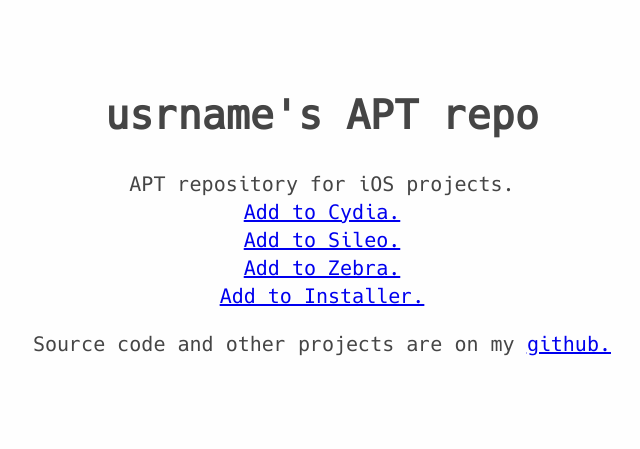
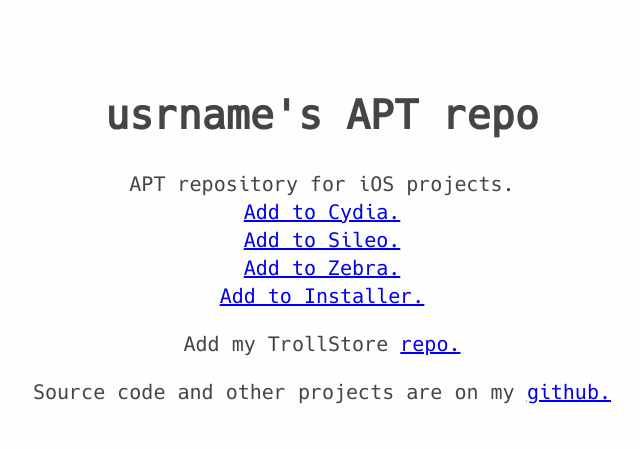
Before and after one commit to usrnamewastaken/usrnamewastaken.github.io, a plain HTML site: page index.html in a window 1280 px wide. Shown: the whole page, without its empty margins (318-958 px from the left). Drawn offline with Linux system fonts and the light colour scheme.

Commit message:
Update index.html

```diff
--- a/index.html
+++ b/index.html
@@ -57,6 +57,9 @@ src: url("https://usrnamewastaken.github.io/ttf/Hack-Regular.ttf");
 </p>
 
 
+<p> Add my TrollStore
+<a href="https://usrnamewastaken.github.io/TrollSource.json">repo.</a>
+</p>
 
 <p> Source code and other projects are on my
 <a href="https://github.com/usrnamewastaken">github.</a>
```
